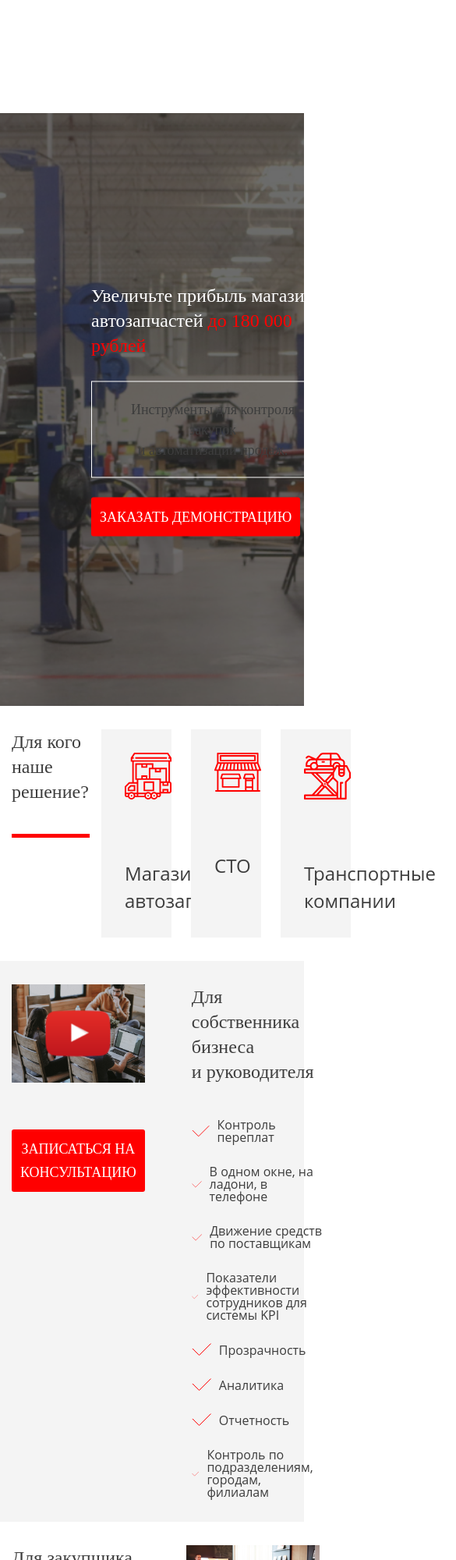
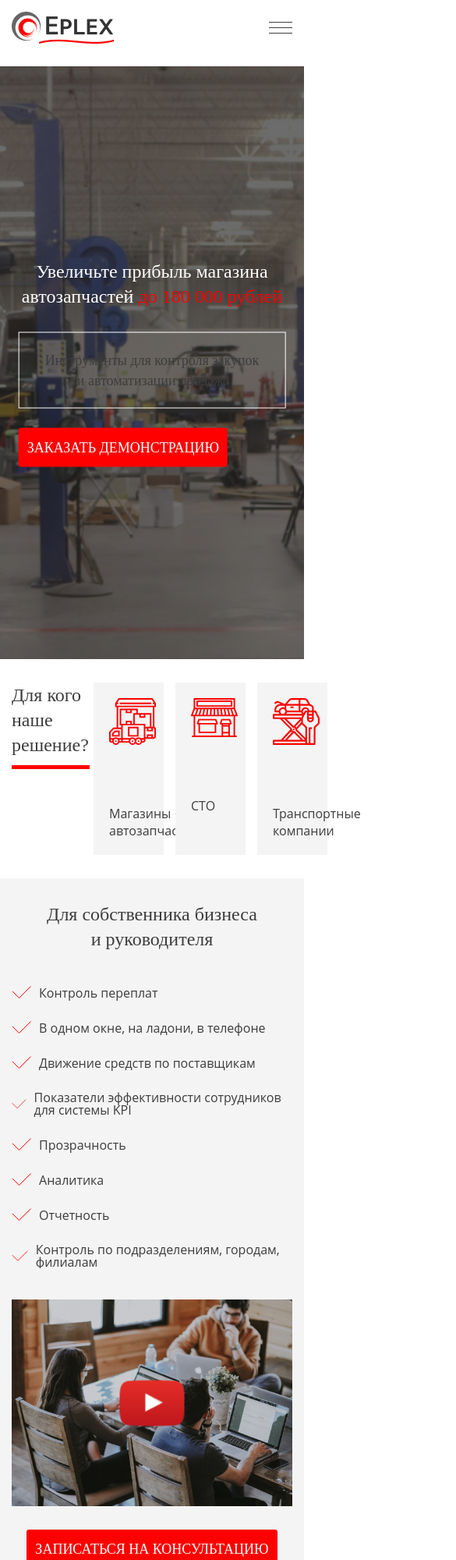
Before and after one commit to a-davlatov/eplex, a plain HTML site: page services.html in a window 390 px wide. Shown: the top 2000 px of the page at 78% size, 585 px wide, since content can reach past the window. Drawn offline with Linux system fonts and the light colour scheme; a script that the page names is missing.

Commit message:
made responsive services page

```diff
--- a/assets/css/style.css
+++ b/assets/css/style.css
@@ -1263,6 +1263,11 @@ h6 {
 
 @media (max-width: 991px) {
 
+    /* Intro */
+    .intro--services {
+        margin-top: 85px;
+    }
+
     /* Burger */
     .burger {
         display: block;
@@ -1408,6 +1413,14 @@ h6 {
         margin-bottom: 25px;
     }
 
+    .section__title--services {
+        line-height: 35px;
+    }
+    .section__title--hasline {
+        align-self: start;
+        text-align: left;
+    }
+
     /* Benefits */
     .benefits__inner {
         justify-content: space-between;
@@ -1503,9 +1516,53 @@ h6 {
         order: 1;
     }
 
+    /* Service */
+
+    .service__item+.service__item {
+        margin-left: 20px;
+    }
+
+    .service__item {
+        width: 50%;
+        overflow: hidden;
+    }
+
 }
 
 @media (max-width: 767px) {
+
+    .intro__inner--services {
+        left: 50%;
+    }
+
+    /* Service */
+    .service__inner {
+        flex-direction: column;
+    }
+
+    .service__item+.service__item {
+        margin-left: 0;
+        margin-bottom: 40px;
+    }
+
+    .service__item {
+        width: 100%;
+    }
+
+
+    .service__item--video {
+        order: 2;
+        text-align: center;
+    }
+    .service__item--content {
+        order: 1;
+        display: flex;
+        flex-direction: column;
+    }
+
+    .btn--services {
+        margin-top: 30px;
+    }
 
     /* Founders */
     .founders {
@@ -1575,6 +1632,20 @@ h6 {
         display: none;
     }
 
+    .solutions__item+.solutions__item {
+        margin-left: 15px;
+        padding: 20px;
+    }
+
+    .solutions__item--employees {
+        padding: 0 !important;
+    }
+
+    .solutions__text {
+        font-size: 16px;
+        line-height: 22px;
+    }
+
     /* Itc-slider */
     .itc-slider-1 .itc-slider__item {
         flex: 0 0 50%;
@@ -1623,6 +1694,16 @@ h6 {
     .section__title {
         line-height: 32px;
     }
+
+    .section__title--services {
+        align-self: center;
+        text-align: center;
+    }
+
+    .section__title--hasline {
+        align-self: start;
+        text-align: left;
+    }
 }
 
 @media (max-width: 572px) {
@@ -1630,6 +1711,10 @@ h6 {
     /* Section */
     .section {
         padding: 30px 0;
+    }
+
+    .section__title--hasline::after {
+        top: 110%;
     }
 
     /* Case */
--- a/services.html
+++ b/services.html
@@ -13,9 +13,18 @@
 
 <body>
 
+    <!-- Header -->
     <header class="header">
         <div class="header__wrapper">
             <div class="container">
+                <div class="header__inner-mobile">
+                    <a href="#" class="logo">
+                        <img src="assets/images/logo-dark.png" alt="logo">
+                    </a>
+                    <button class="burger" type="button" id="burger">
+                        <span class="burger__item">Menu</span>
+                    </button>
+                </div>
                 <div class="header__inner">
                     <div class="header__top">
                         <div class="header__top-left">
@@ -198,7 +207,7 @@
         <section class="section service">
             <div class="container">
                 <div class="service__inner">
-                    <div class="service__item">
+                    <div class="service__item service__item--video">
                         <div class="case__video">
                             <img src="assets/images/consultation/img1.jpg" class="case__img" alt="poster">
                             <a href="#" class="cases__link">
@@ -207,7 +216,7 @@
                         </div>
                         <button class="btn btn--red btn--services" type="button">ЗАПИСАТЬСЯ НА КОНСУЛЬТАЦИЮ</button>
                     </div>
-                    <div class="service__item">
+                    <div class="service__item service__item--content">
                         <h2 class="section__title section__title--services">Для собственника бизнеса <br>
                             и руководителя</h2>
                         <div class="benefits__text benefits__text--services">
@@ -450,27 +459,27 @@
         <!-- Solutions -->
         <section class="section solutions solutions--grey">
             <div class="container">
-                <div class="solutions__inner">
+                <div class="solutions__inner solutions__inner--employees">
                     <div class="solutions__item solutions__item--employees">
                         <h2 class="section__title section__title--services section__title--hasline">Наши <br> сотрудники</h2>
                     </div>
                     <div class="solutions__item solutions__item--employees">
                         <div class="solutions__icon">
-                            <img src="assets/images/employees/image1.jpg" alt="Сотрудник">
+                            <img src="assets/images/employees/image1.jpg" alt="Сотрудник" class="img">
                         </div>
                         <div class="founders__name">Евгений</div>
                         <div class="founders__position">Руководитель отдела продаж</div>
                     </div>
                     <div class="solutions__item solutions__item--employees">
                         <div class="solutions__icon">
-                            <img src="assets/images/employees/image2.jpg" alt="Сотрудник">
+                            <img src="assets/images/employees/image2.jpg" alt="Сотрудник" class="img">
                         </div>
                         <div class="founders__name">Иван</div>
                         <div class="founders__position">Генеральный директор</div>
                     </div>
                     <div class="solutions__item solutions__item--employees">
                         <div class="solutions__icon">
-                            <img src="assets/images/employees/image3.jpg" alt="Сотрудник">
+                            <img src="assets/images/employees/image3.jpg" alt="Сотрудник" class="img">
                         </div>
                         <div class="founders__name">Станислав</div>
                         <div class="founders__position">Менеджер по работе с клиентами</div>
@@ -485,10 +494,10 @@
     <footer class="footer">
         <div class="container">
             <div class="footer__top">
-                <a href="/" class="logo">
+                <a href="#" class="logo">
                     <img src="assets/images/logo-dark.png" alt="logo">
                 </a>
-                <div class="contacts">
+                <div class="contacts contacts--footer">
                     <a href="mailto:info@eplex.ru   " class="contacts__email contacts__email--footer">
                         <svg width="20" height="20" viewBox="0 0 20 20" fill="none" xmlns="http://www.w3.org/2000/svg">
                             <rect x="2.5" y="4.5" width="15" height="11" rx="1.5" stroke="#FF0000" />
```
